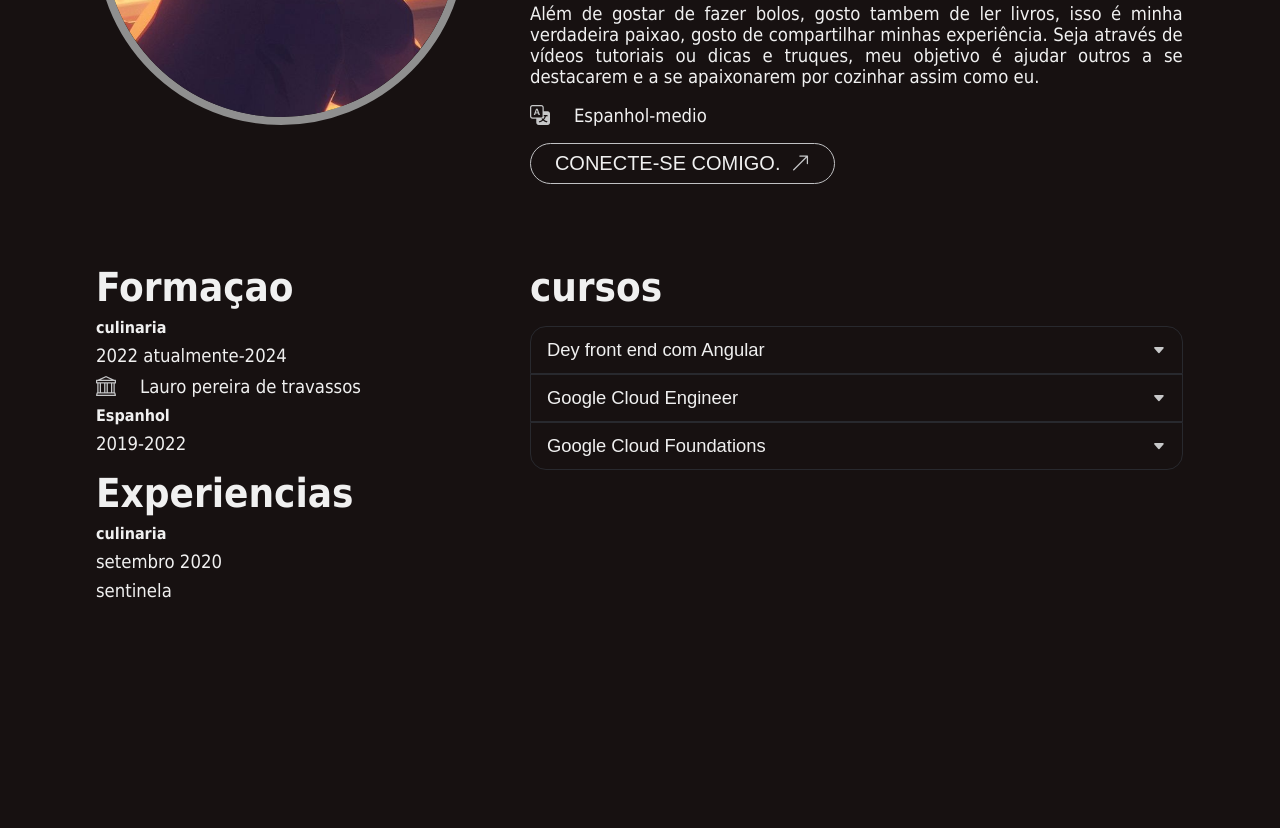
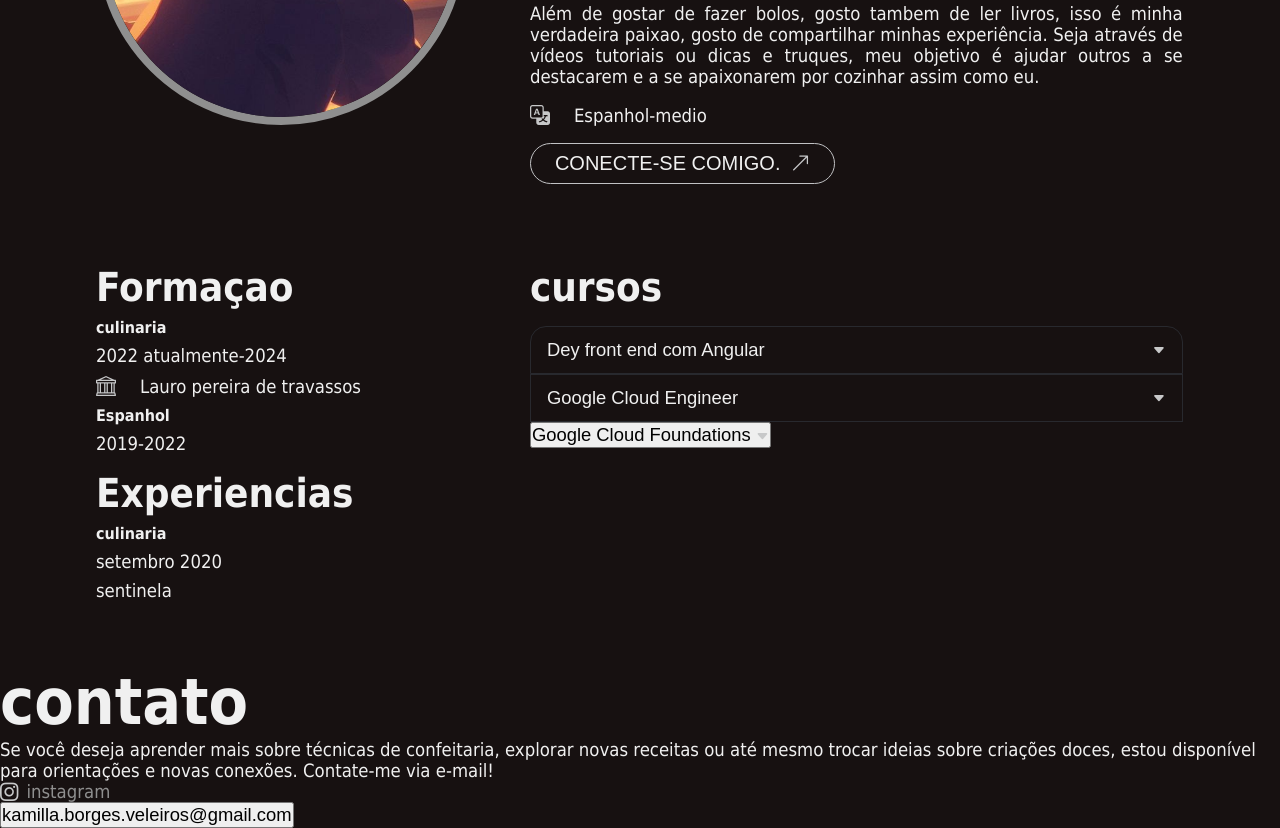
Before and after one commit to kami-borges/perfil-kamilla, a plain HTML site: page index.html in a window 1280 px wide. Shown: the part 2840-3668 px from the top of the page. Before the commit the page ends 3505 px from the top, so only its background shows below. Drawn offline with nearby package versions, Linux system fonts and the light colour scheme; a web font is replaced by a local one.

Commit message:
script.js

```diff
--- a/index.html
+++ b/index.html
@@ -332,7 +332,7 @@
 
                     <!-- Curso 3 -->
                     <div class="accordion-item">
-                        <button class="accordion-header end">
+                        <button class="-header end">
                             <span> Google Cloud Foundations </span>
                             <i class="bi bi-caret-down-fill"> </i>
                         </button>
@@ -352,6 +352,38 @@
         </div> <!-- fim content - 2 -->
     </section><!-- fim secao sobre -->
 
+    <section id="contato" class="contao">
+
+      <h2> contato </h2>
+
+      <p>
+      Se você deseja aprender mais sobre técnicas de confeitaria, explorar novas receitas ou até mesmo trocar ideias sobre criações doces, estou disponível para orientações e novas conexões. Contate-me via e-mail!
+      </p>
+
+      <ul class="menu menu-social">
+
+        <li> <!-- primeiro icone -->
+            <a href="" class="menu-link">
+                <i class="bi bi-instagram"> </i>
+                <span> instagram </span>
+            </a>
+        </li> <!-- primeiro icone -->
+
+      </ul> <!-- Lista de redes sociais -->
+
+      <!-- botao do Email-->
+       <a href="mailto.kamilla.borges.veleiros@gmail.com"> <!-- MAIL TO-->
+        <button>
+          <span class="email"> kamilla.borges.veleiros@gmail.com </span>
+        </button>
+       </a>
+    </section> <!-- Fim seçao contato -->
+
+    <footer>
+
+    </footer>
+    </section> <!-- Fim seçao contato -->
+
     <script src="js/script.js"> </script>
 
 </body>
--- a/js/script.js
+++ b/js/script.js
@@ -1,7 +1,7 @@
 const toggleTheme = document.getElementById("toggleTheme");
 const rootHtml = document.documentElement;
 
-const accordionHeaders = document.querySelectorAll(".accordion-header");
+const acc-ordionHeaders = document.querySelectorAll(".accordion-header");
 
 
 
```
